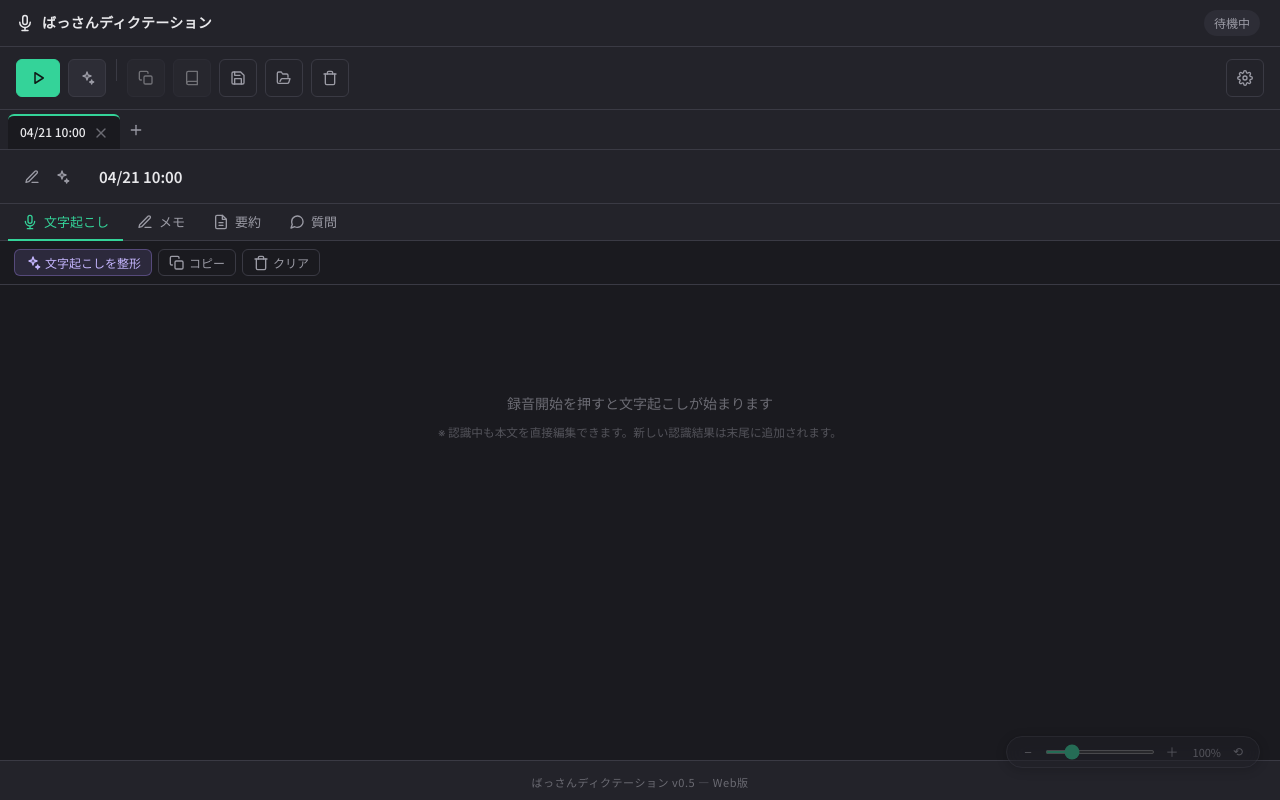
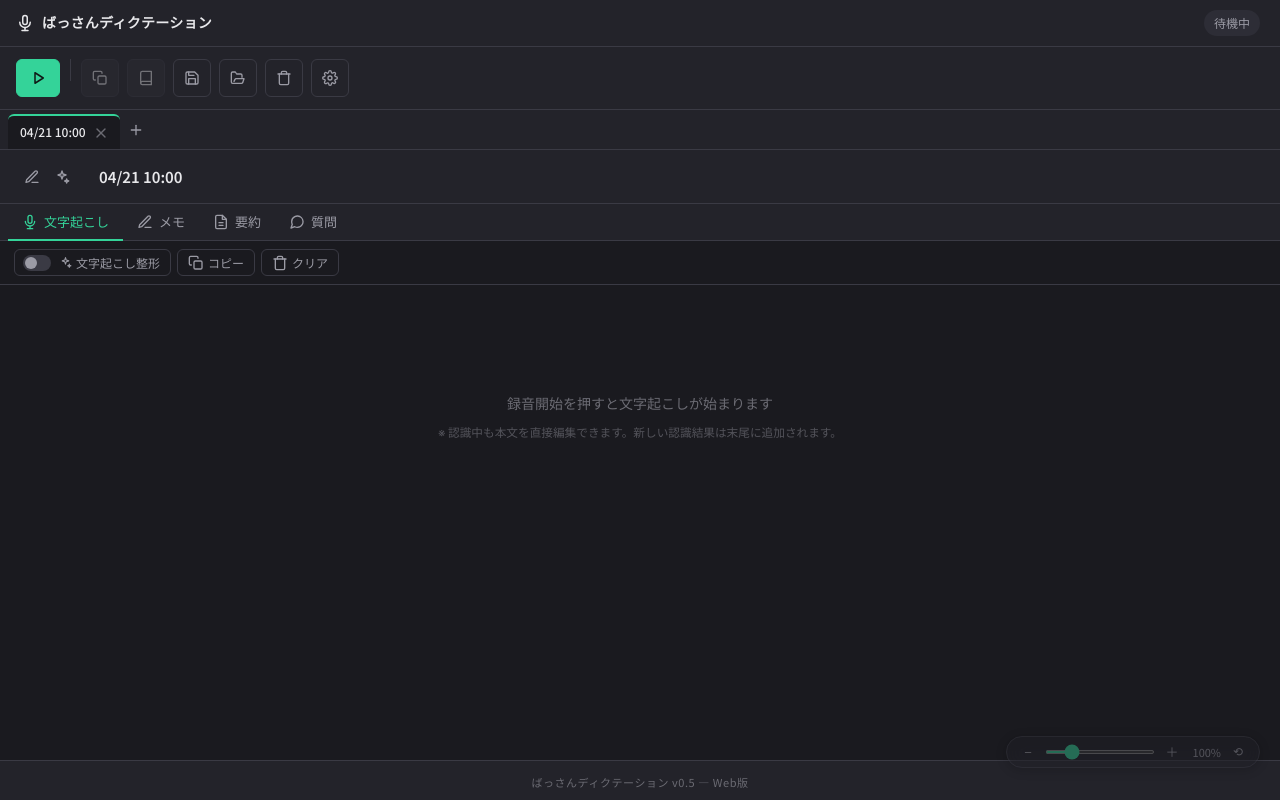
Before and after one commit to bayashievolution/dictation, an Electron app: page index.html in a window 1280 px wide. Drawn offline with Linux system fonts and the light colour scheme; a web font is replaced by a local one.

Commit message:
v0.6.3: 文字起こし整形をトグル化／要約と設定ボタン左寄せ
■ 文字起こし整形をトグルスイッチに
- 旧: 一回実行のボタン
- 新: 視覚的なトグルスイッチ（ノブが左右に動く）
- 状態は state.settings.aiEnabled と連動
- ONにした瞬間、ペイン内の生テキスト（ペースト分等）があれば自動で整形
- 録音中のチャンク整形／ペースト時の整形は ON 状態でのみ発動
- 上部の btn-ai はトグルと重複するため削除

■ レイアウト調整
- 要約タブの ✨要約を生成 ボタンを左に移動（コピー/クリアの前）
- 設定ボタン (⚙) も左に寄せ（margin-left:auto を撤去）

■ キャッシュバスト v0.6.3

```diff
--- a/app.js
+++ b/app.js
@@ -124,7 +124,6 @@ const state = {
 
 const els = {
   btnToggle: document.getElementById('btn-toggle'),
-  btnAi: document.getElementById('btn-ai'),
   btnCopyAllPlain: document.getElementById('btn-copy-all-plain'),
   btnCopyAllMd: document.getElementById('btn-copy-all-md'),
   btnSaveJson: document.getElementById('btn-save-json'),
@@ -211,7 +210,11 @@ function saveSettings() {
 }
 
 function applyAiButtonState() {
-  els.btnAi.classList.toggle('active', state.settings.aiEnabled && !!state.settings.apiKey);
+  if (els.btnRefineTranscript) {
+    const on = state.settings.aiEnabled && !!state.settings.apiKey;
+    els.btnRefineTranscript.classList.toggle('on', on);
+    els.btnRefineTranscript.setAttribute('aria-pressed', on ? 'true' : 'false');
+  }
 }
 
 /* ───────── UI helpers ───────── */
@@ -443,11 +446,6 @@ async function refineUnstructuredInTranscript({ force = false, showFeedback = tr
   updateActionButtons();
   autoScroll();
 
-  if (els.btnRefineTranscript) {
-    els.btnRefineTranscript.classList.add('spinning');
-    els.btnRefineTranscript.disabled = true;
-  }
-
   try {
     const refined = await refineWithGemini({
       apiKey: state.settings.apiKey,
@@ -468,10 +466,6 @@ async function refineUnstructuredInTranscript({ force = false, showFeedback = tr
       else setStatus('idle', '停止');
     }, 4000);
   } finally {
-    if (els.btnRefineTranscript) {
-      els.btnRefineTranscript.classList.remove('spinning');
-      els.btnRefineTranscript.disabled = false;
-    }
     updateActionButtons();
     autoScroll();
   }
@@ -1141,6 +1135,10 @@ function toggleAi() {
   state.settings.aiEnabled = !state.settings.aiEnabled;
   saveSettings();
   applyAiButtonState();
+  // ONにした瞬間、ペインの生テキストがあれば即整形
+  if (state.settings.aiEnabled) {
+    refineUnstructuredInTranscript({ showFeedback: false });
+  }
 }
 
 /* ───────── Display settings / pane order / inner tabs ───────── */
@@ -1829,7 +1827,6 @@ function startAutoSave() {
 /* ───────── Event wiring ───────── */
 
 els.btnToggle.addEventListener('click', () => state.isRecording ? stopRecording() : startRecording());
-els.btnAi.addEventListener('click', toggleAi);
 els.btnCopyAllPlain.addEventListener('click', copyAllPlain);
 els.btnCopyAllMd.addEventListener('click', copyAllMultiformat);
 els.btnSaveJson.addEventListener('click', saveSessionAsHtml);
@@ -1889,11 +1886,9 @@ els.confirmed.addEventListener('paste', () => {
   setTimeout(() => { refineUnstructuredInTranscript({ showFeedback: false }); }, 150);
 });
 
-// 文字起こし整形ボタン
+// 文字起こし整形トグル（aiEnabled のON/OFF、ONにした瞬間に生テキストも整形）
 if (els.btnRefineTranscript) {
-  els.btnRefineTranscript.addEventListener('click', () => {
-    refineUnstructuredInTranscript({ force: true, showFeedback: true });
-  });
+  els.btnRefineTranscript.addEventListener('click', toggleAi);
 }
 
 els.paneTranscriptBody.addEventListener('scroll', () => {
--- a/index.html
+++ b/index.html
@@ -7,7 +7,7 @@
   <link rel="preconnect" href="https://fonts.googleapis.com" />
   <link rel="preconnect" href="https://fonts.gstatic.com" crossorigin />
   <link href="https://fonts.googleapis.com/css2?family=Noto+Sans+JP:wght@400;500;600&family=Noto+Serif+JP:wght@400;500;600&family=M+PLUS+1p:wght@400;500&family=Zen+Kaku+Gothic+New:wght@400;500;600&family=Kosugi+Maru&family=Sawarabi+Gothic&family=Shippori+Mincho:wght@400;600&family=Kaisei+Opti:wght@400;500&family=Klee+One:wght@400;600&family=Yomogi&family=Source+Code+Pro:wght@400;500&family=JetBrains+Mono:wght@400;500&display=swap" rel="stylesheet" />
-  <link rel="stylesheet" href="style.css?v=0.6.2" />
+  <link rel="stylesheet" href="style.css?v=0.6.3" />
 </head>
 <body>
   <div id="app">
@@ -25,9 +25,6 @@
       <button id="btn-toggle" class="btn btn-primary btn-square" title="録音開始（クリックで開始/停止）">
         <span class="btn-icon" data-icon="play" data-icon-size="18"></span>
       </button>
-      <button id="btn-ai" class="btn btn-ai btn-square active" title="AI整形 ON/OFF">
-        <span class="btn-icon" data-icon="sparkles"></span>
-      </button>
       <span class="controls-sep"></span>
       <button id="btn-copy-all-plain" class="btn btn-secondary btn-square" disabled title="全タブをプレーンテキストでコピー">
         <span class="btn-icon" data-icon="copy"></span>
@@ -44,7 +41,7 @@
       <button id="btn-clear-all" class="btn btn-ghost btn-square" title="全タブをクリア">
         <span class="btn-icon" data-icon="trash"></span>
       </button>
-      <button id="btn-settings" class="btn btn-ghost btn-square" style="margin-left:auto" title="設定">
+      <button id="btn-settings" class="btn btn-ghost btn-square" title="設定">
         <span class="btn-icon" data-icon="settings"></span>
       </button>
       <input type="file" id="file-load" accept=".html,.htm,.json" style="display:none" />
@@ -76,8 +73,9 @@
     <main id="main-area">
       <div id="pane-transcript" class="pane active">
         <div class="pane-header">
-          <button id="btn-refine-transcript" class="pane-btn pane-btn-action" title="今の文字起こしを一括整形（ペーストした素のテキストもまとめて整形）">
-            <span data-icon="sparkles"></span><span>文字起こしを整形</span>
+          <button id="btn-refine-transcript" class="toggle-switch" title="ONで録音中/ペースト時に自動整形。OFFなら生のまま。ONにした瞬間も現在の生テキストを整形">
+            <span class="toggle-track"><span class="toggle-knob"></span></span>
+            <span class="toggle-label"><span data-icon="sparkles"></span>文字起こし整形</span>
           </button>
           <button class="pane-btn" data-pane-copy="pane-transcript" title="このタブだけコピー">
             <span data-icon="copy"></span><span>コピー</span>
@@ -115,14 +113,14 @@
 
       <div id="pane-summary" class="pane">
         <div class="pane-header">
+          <button id="btn-regenerate-summary" class="pane-btn pane-btn-action" title="文字起こしから要約を生成">
+            <span data-icon="sparkles"></span><span>要約を生成</span>
+          </button>
           <button class="pane-btn" data-pane-copy="pane-summary" title="このタブだけコピー">
             <span data-icon="copy"></span><span>コピー</span>
           </button>
           <button class="pane-btn" data-pane-clear="pane-summary" title="このタブだけクリア">
             <span data-icon="trash"></span><span>クリア</span>
-          </button>
-          <button id="btn-regenerate-summary" class="pane-btn pane-btn-action" style="margin-left:auto" title="文字起こしから要約を生成">
-            <span data-icon="sparkles"></span><span>要約を生成</span>
           </button>
         </div>
         <div class="pane-body">
@@ -274,8 +272,8 @@
     </div>
   </div>
 
-  <script src="icons.js?v=0.6.2"></script>
-  <script src="gemini.js?v=0.6.2"></script>
-  <script src="app.js?v=0.6.2"></script>
+  <script src="icons.js?v=0.6.3"></script>
+  <script src="gemini.js?v=0.6.3"></script>
+  <script src="app.js?v=0.6.3"></script>
 </body>
 </html>
--- a/style.css
+++ b/style.css
@@ -617,6 +617,81 @@ html, body {
 
 .pane-btn.spinning svg {
   animation: spin 1.2s linear infinite;
+}
+
+/* ───────── Toggle switch (pane header) ───────── */
+.toggle-switch {
+  display: inline-flex;
+  align-items: center;
+  gap: 8px;
+  padding: 4px 10px 4px 8px;
+  background: transparent;
+  border: 1px solid var(--border);
+  color: var(--text-muted);
+  border-radius: var(--radius-sm);
+  font-size: 12px;
+  font-family: inherit;
+  cursor: pointer;
+  transition: all 0.15s var(--ease-snap);
+  user-select: none;
+}
+
+.toggle-switch:hover {
+  background: var(--bg-subtle);
+  color: var(--text);
+}
+
+.toggle-switch .toggle-track {
+  width: 28px;
+  height: 16px;
+  background: var(--border);
+  border-radius: 999px;
+  position: relative;
+  display: inline-block;
+  transition: background 0.2s var(--ease-out);
+  flex-shrink: 0;
+}
+
+.toggle-switch .toggle-knob {
+  position: absolute;
+  top: 2px;
+  left: 2px;
+  width: 12px;
+  height: 12px;
+  background: var(--text-muted);
+  border-radius: 50%;
+  transition: all 0.2s var(--ease-snap);
+}
+
+.toggle-switch.on {
+  background: #a78bfa1f;
+  color: #c4b5fd;
+  border-color: #a78bfa66;
+}
+
+.toggle-switch.on .toggle-track {
+  background: #a78bfa;
+}
+
+.toggle-switch.on .toggle-knob {
+  left: 14px;
+  background: #fff;
+}
+
+.toggle-switch:active .toggle-knob {
+  width: 14px;
+}
+
+.toggle-label {
+  display: inline-flex;
+  align-items: center;
+  gap: 4px;
+  white-space: nowrap;
+}
+
+.toggle-label [data-icon] svg {
+  width: 13px;
+  height: 13px;
 }
 
 .controls-sep {
```
